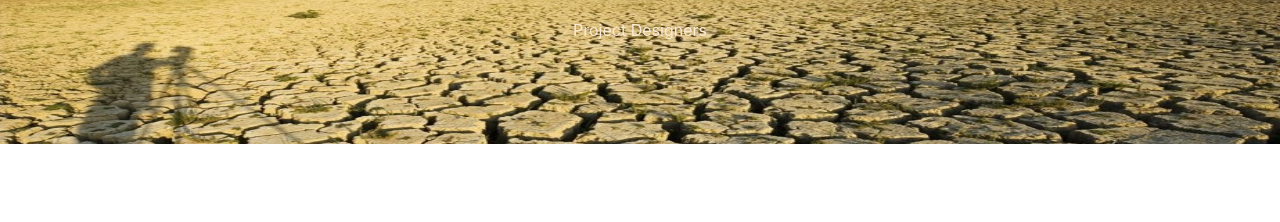
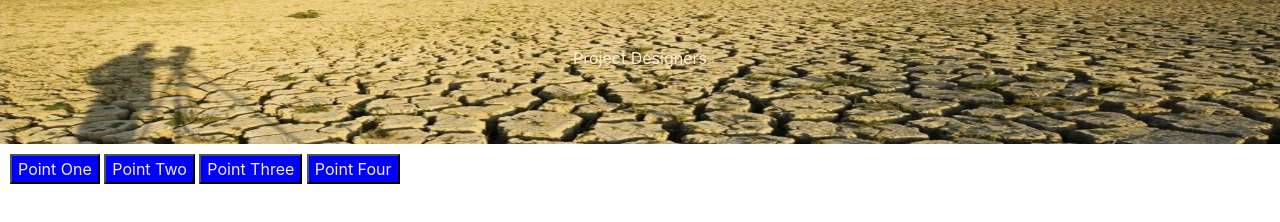
Before and after one commit to RayFlaherty/GroupProjectWaterCrisis, a plain HTML site: page index.html in a window 1280 px wide. Shown: the part 156-378 px from the top of the page. Drawn offline with nearby package versions, Linux system fonts and the light colour scheme.

Commit message:
playing with nav bar

```diff
--- a/index.html
+++ b/index.html
@@ -21,11 +21,20 @@
         id="HeaderImage"
       />
     </div>
-    <div class="card-img-overlay">
+    <div class="card-img-overlay p-lg-5">
       <h1 class="display-4">Working Title</h1>
       <p class="lead">Brief attention grabbing point</p>
       <hr class="my-4" />
       <p>Project Designers</p>
     </div>
+
+    <div id="navBar">
+      <nav>
+        <button>Point One</button>
+        <button>Point Two</button>
+        <button>Point Three</button>
+        <button>Point Four</button>
+      </nav>
+    </div>
   </body>
 </html>
--- a/style.css
+++ b/style.css
@@ -10,8 +10,17 @@ p {
   text-align: center;
 }
 
+button {
+  background-color: blue;
+}
+
 #HeaderImage {
   height: auto;
+  width: 100%;
+}
+
+#navBar {
+  padding: 10px;
   width: 100%;
 }
 
```
